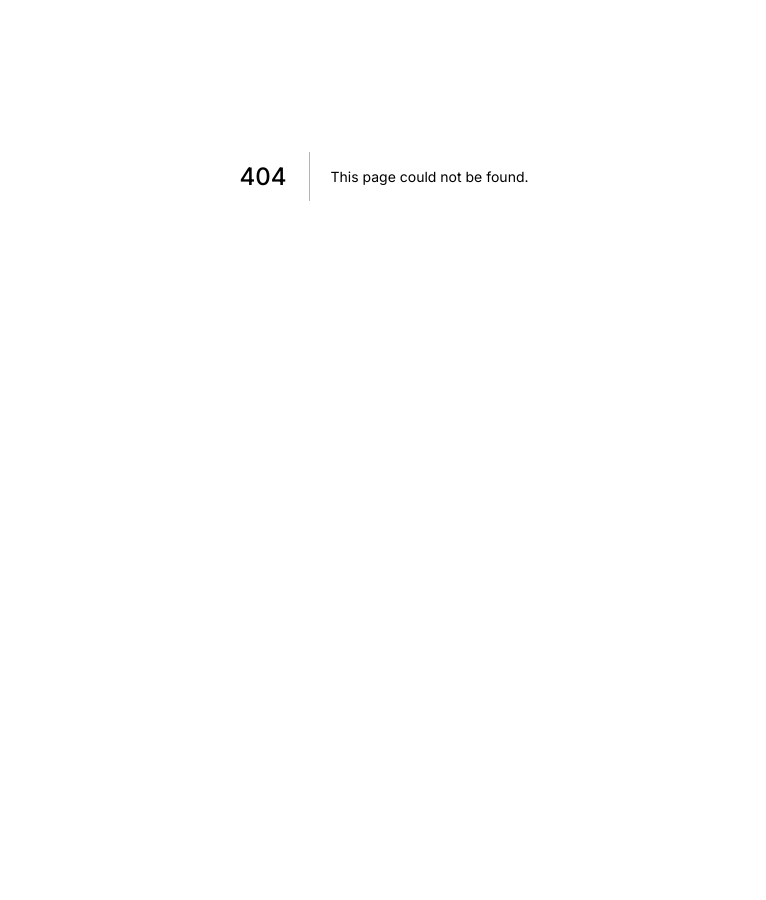
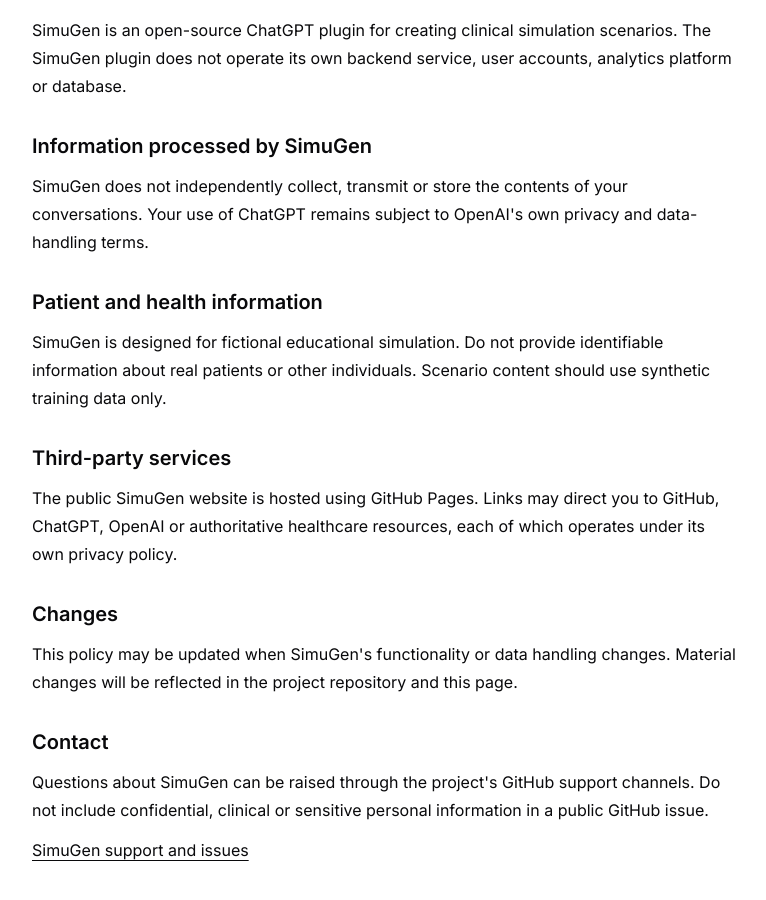
Before and after one commit to smcnab1/SimuGen, a Next.js app: page /privacy in a window 1280 px wide. Before the commit this address had no page. Shown: the part 224-1124 px from the top of the page, without its empty margins (256-1022 px from the left). Before the commit the page ends 800 px from the top, so only its background shows below. Built offline with nearby package versions, Linux system fonts and the light colour scheme.

Commit message:
Add privacy policy page

```diff
--- /dev/null
+++ b/app/privacy/page.tsx
@@ -0,0 +1,81 @@
+import Link from "next/link";
+
+export default function PrivacyPage() {
+  return (
+    <main className="mx-auto min-h-screen w-full max-w-3xl px-4 py-12 md:px-8">
+      <Link href="/" className="text-sm text-muted-foreground hover:text-foreground">
+        ← SimuGen
+      </Link>
+
+      <h1 className="mt-8 text-3xl font-bold tracking-tight">Privacy Policy</h1>
+      <p className="mt-2 text-sm text-muted-foreground">
+        Last updated: 23 September 2026
+      </p>
+
+      <div className="mt-8 space-y-8 leading-7">
+        <section>
+          <h2 className="text-xl font-semibold">Overview</h2>
+          <p className="mt-3">
+            SimuGen is an open-source ChatGPT plugin for creating clinical
+            simulation scenarios. The SimuGen plugin does not operate its own
+            backend service, user accounts, analytics platform or database.
+          </p>
+        </section>
+
+        <section>
+          <h2 className="text-xl font-semibold">Information processed by SimuGen</h2>
+          <p className="mt-3">
+            SimuGen does not independently collect, transmit or store the
+            contents of your conversations. Your use of ChatGPT remains subject
+            to OpenAI&apos;s own privacy and data-handling terms.
+          </p>
+        </section>
+
+        <section>
+          <h2 className="text-xl font-semibold">Patient and health information</h2>
+          <p className="mt-3">
+            SimuGen is designed for fictional educational simulation. Do not
+            provide identifiable information about real patients or other
+            individuals. Scenario content should use synthetic training data
+            only.
+          </p>
+        </section>
+
+        <section>
+          <h2 className="text-xl font-semibold">Third-party services</h2>
+          <p className="mt-3">
+            The public SimuGen website is hosted using GitHub Pages. Links may
+            direct you to GitHub, ChatGPT, OpenAI or authoritative healthcare
+            resources, each of which operates under its own privacy policy.
+          </p>
+        </section>
+
+        <section>
+          <h2 className="text-xl font-semibold">Changes</h2>
+          <p className="mt-3">
+            This policy may be updated when SimuGen&apos;s functionality or data
+            handling changes. Material changes will be reflected in the project
+            repository and this page.
+          </p>
+        </section>
+
+        <section>
+          <h2 className="text-xl font-semibold">Contact</h2>
+          <p className="mt-3">
+            Questions about SimuGen can be raised through the project&apos;s
+            GitHub support channels. Do not include confidential, clinical or
+            sensitive personal information in a public GitHub issue.
+          </p>
+          <p className="mt-3">
+            <Link
+              href="https://github.com/smcnab1/SimuGen/issues"
+              className="underline underline-offset-4"
+            >
+              SimuGen support and issues
+            </Link>
+          </p>
+        </section>
+      </div>
+    </main>
+  );
+}
```
